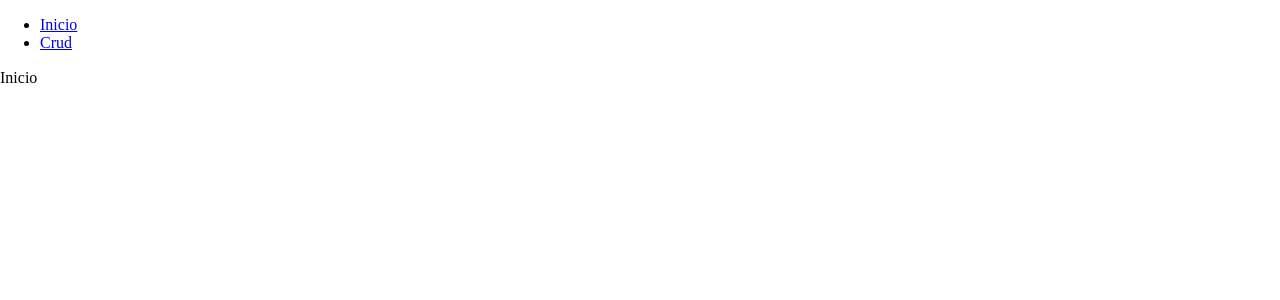
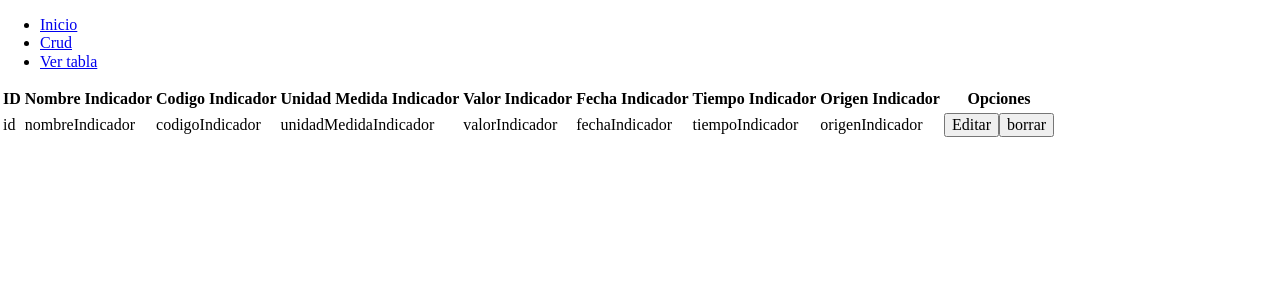
Before and after one commit to json-was/PruebaTecnica, a React (Vite) app: page /tabla in a window 1280 px wide. Shown: the top 300 px of the page. Built offline with nearby package versions, Linux system fonts and the light colour scheme.

Commit message:
tabla con pequeño crud

```diff
--- a/src/components/Navbar.jsx
+++ b/src/components/Navbar.jsx
@@ -10,6 +10,9 @@ export const Navbar = () => {
       <li>
         <Link to="/crud">Crud</Link>
       </li>
+      <li>
+        <Link to="/tabla">Ver tabla</Link>
+      </li>
     </ul>
   );
 };
--- a/src/components/RowTable.jsx
+++ b/src/components/RowTable.jsx
@@ -1,11 +1,27 @@
 import React from "react";
+import { useDispatch } from "react-redux";
+import { useNavigate } from "react-router-dom";
+import { clearActiveProduct, setActiveProduct, setEditando } from "../store/indicadorActivoSlice";
+import { deleteObjectBD } from "../store/thunks";
 
 export const RowTable = ({ data }) => {
+  const dispatch = useDispatch();
+  const navigate = useNavigate();
+
+  // Nos enviará hacia el crud y editaremos sus valores
+  // de la respectiva key que haya tomado
   const editar = () => {
+    dispatch(setEditando(true))
+    // navigate(`/crud/${data.key}`);
+    // dispatch(setActiveProduct({ ...data }));
   };
 
+  // Borrara una fila con sus datos correspondientes
+  // en la base de datos
   const borrar = () => {
-  }
+    // deleteObjectBD(data.key);
+    // dispatch(clearActiveProduct())
+  };
 
   return (
     <tr>
--- a/src/firebase/config.js
+++ b/src/firebase/config.js
@@ -12,7 +12,7 @@ const firebaseConfig = {
   projectId: "",
   storageBucket: "",
   messagingSenderId: "",
-  appId: "",
+  appId: ""
 };
 
 // Initialize Firebase
--- a/src/pages/CrudInputData.jsx
+++ b/src/pages/CrudInputData.jsx
@@ -1,7 +1,8 @@
 import React from "react";
 import { useForm } from "react-hook-form";
 import { useSelector } from "react-redux";
-import { addNewObjectBD } from "../store/thunks";
+import { addNewObjectBD, updateObjectBD } from "../store/thunks";
+import { useNavigate } from "react-router-dom";
 
 const defaultValues = {
   id: 0,
@@ -15,7 +16,8 @@ const defaultValues = {
 };
 
 export const CrudInputData = () => {
-  const { editando } = useSelector((state) => state.almacenamiento);
+  const { editando, key } = useSelector((state) => state.almacenamiento);
+  const navigate = useNavigate();
 
   const {
     register,
@@ -25,9 +27,15 @@ export const CrudInputData = () => {
   } = useForm({ defaultValues });
 
   const onSubmit = (data) => {
+    // Si editando esta en false, agregara un dato
     if (!editando) {
-      addNewObjectBD(data);
+      return addNewObjectBD(data);
     }
+    // Si editando esta en false, agregara un dato
+    updateObjectBD(data, key);
+    return setTimeout(() => {
+      navigate("/listadoIndicador");
+    }, 1000);
   };
 
   return (
--- /dev/null
+++ b/src/pages/Tabla.jsx
@@ -0,0 +1,27 @@
+import React from "react";
+import { RowTable } from "../components/RowTable";
+
+export const Tabla = () => {
+  return (
+    <div>
+      <table>
+        <thead>
+          <tr>
+            <th>ID</th>
+            <th>Nombre Indicador</th>
+            <th>Codigo Indicador</th>
+            <th>Unidad Medida Indicador</th>
+            <th>Valor Indicador</th>
+            <th>Fecha Indicador</th>
+            <th>Tiempo Indicador</th>
+            <th>Origen Indicador</th>
+            <th>Opciones</th>
+          </tr>
+        </thead>
+        <tbody>
+          <RowTable />
+        </tbody>
+      </table>
+    </div>
+  );
+};
--- a/src/router/Approuter.jsx
+++ b/src/router/Approuter.jsx
@@ -1,9 +1,10 @@
 import React from "react";
 import { Route, Routes } from "react-router-dom";
 import { Inicio } from "../pages/Inicio";
+import { Graficos } from "../pages/Graficos";
+import { Tabla } from "../pages/Tabla";
 import { Navbar } from "../components/Navbar";
 import { CrudInputData } from "../pages/CrudInputData";
-import { Graficos } from "../pages/Graficos";
 
 function Approuter() {
   return (
@@ -13,8 +14,8 @@ function Approuter() {
         <Route path="/*" element={<Inicio />} />
         <Route path="/crud" element={<CrudInputData />} />
         <Route path="/crud:id" element={<CrudInputData />} />
+        <Route path="/tabla" element={<Tabla />} />
         <Route path="/graficos" element={<Graficos />} />
-
       </Routes>
     </>
   );
--- a/src/store/indicadorActivoSlice.js
+++ b/src/store/indicadorActivoSlice.js
@@ -4,7 +4,7 @@ export const almacenamientoSlice = createSlice({
   name: "almacenamiento",
   initialState: {
     listadoCompleto: null,
-    editando: false,
+    editando: null,
     key: null,
     id: null,
     nombreIndicador: null,
@@ -38,9 +38,13 @@ export const almacenamientoSlice = createSlice({
       state.unidadMedidaIndicador = null;
       state.valorIndicador = null;
       state.tiempoIndicador = null;
+      state.editando = null;
+    },
+    setEditando: (state, { payload }) => {
+      state.editando = payload;
     },
   },
 });
 
-export const { setActiveProduct, clearActiveProduct } =
-almacenamientoSlice.actions;
+export const { setActiveProduct, clearActiveProduct, setEditando } =
+  almacenamientoSlice.actions;
--- a/src/store/thunks.js
+++ b/src/store/thunks.js
@@ -1,10 +1,22 @@
-import { addDoc, collection, updateDoc } from "firebase/firestore"
-import { FirebaseBD } from "../firebase/config"
+import { addDoc, collection, deleteDoc, doc, updateDoc } from "firebase/firestore";
+import { FirebaseBD } from "../firebase/config";
 
 export const addNewObjectBD = async (data) => {
-  return await addDoc(collection(FirebaseBD, 'indicadores'), {
-    ...data
-  }).then( async (respuesta) => {
-    updateDoc(respuesta, {keyBd: respuesta.id})
-  })
-}
+  return await addDoc(collection(FirebaseBD, "indicadores"), {
+    ...data,
+  }).then(async (respuesta) => {
+    updateDoc(respuesta, { keyBd: respuesta.id });
+  });
+};
+
+export const updateObjectBD = async (data, key) => {
+  const docIndicador = doc(FirebaseBD, "indicado", key);
+  return updateDoc(docIndicador, {
+    ...data,
+  });
+};
+
+export const deleteObjectBD = async (key) => {
+  await deleteDoc(doc(FirebaseBD, "indicado", key));
+  location.reload();
+};
```
